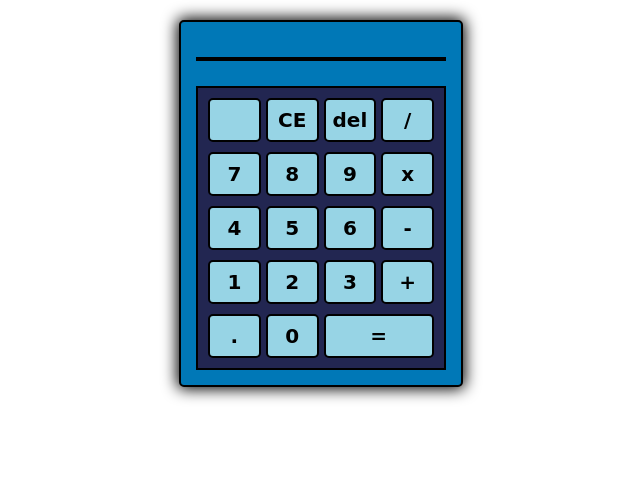
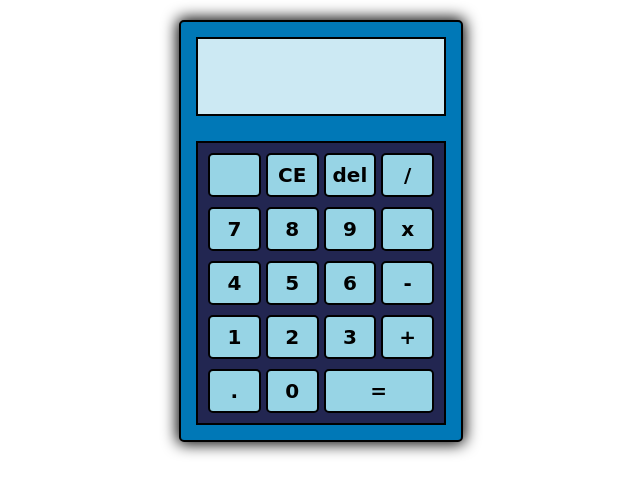
Before and after one commit to Salsasss/calculadora, a PHP site: page / in a window 1280 px wide. Shown: the top 482 px of the page, without its empty margins (319-959 px from the left). Run offline with PHP 8.4, Linux system fonts and the light colour scheme.

Commit message:
Se hicieron mejoras en el estilo

```diff
--- a/styles.css
+++ b/styles.css
@@ -15,6 +15,10 @@ a {
     text-decoration: none;
 }
 
+p {
+    margin: 0;
+}
+
 .calculadora {
     background-color: #0078b7;
     width: 25rem;
@@ -27,12 +31,21 @@ a {
     box-shadow: 0px 0px 15px 2px;
 }
 
-.resultado {
+.contenedor-res {
     background-color: #cce9f3;
+    height: 6.5rem;
     margin-bottom: 2.5rem;
-    padding: 0 .5rem;
+    padding: .5rem 1rem;
     border: 2px solid black;
-    font-size: 2rem;
+    font-size: 2.2rem;
+    text-align: end;
+}
+
+.operacion {
+    width: fit-content;
+    height: 2rem;
+    font-size: 1.5rem;
+    font-weight: bolder;
 }
 
 .botones {
```
